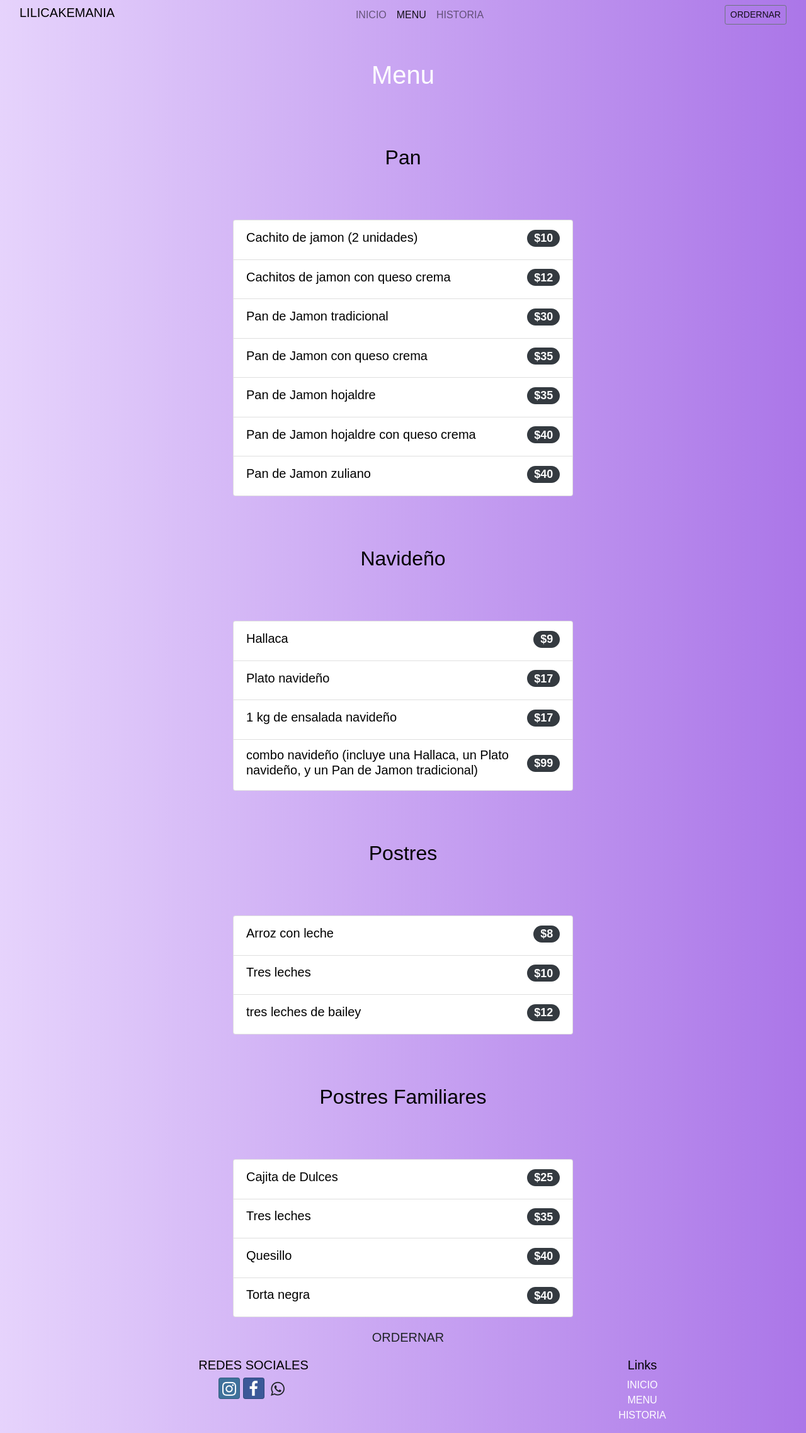
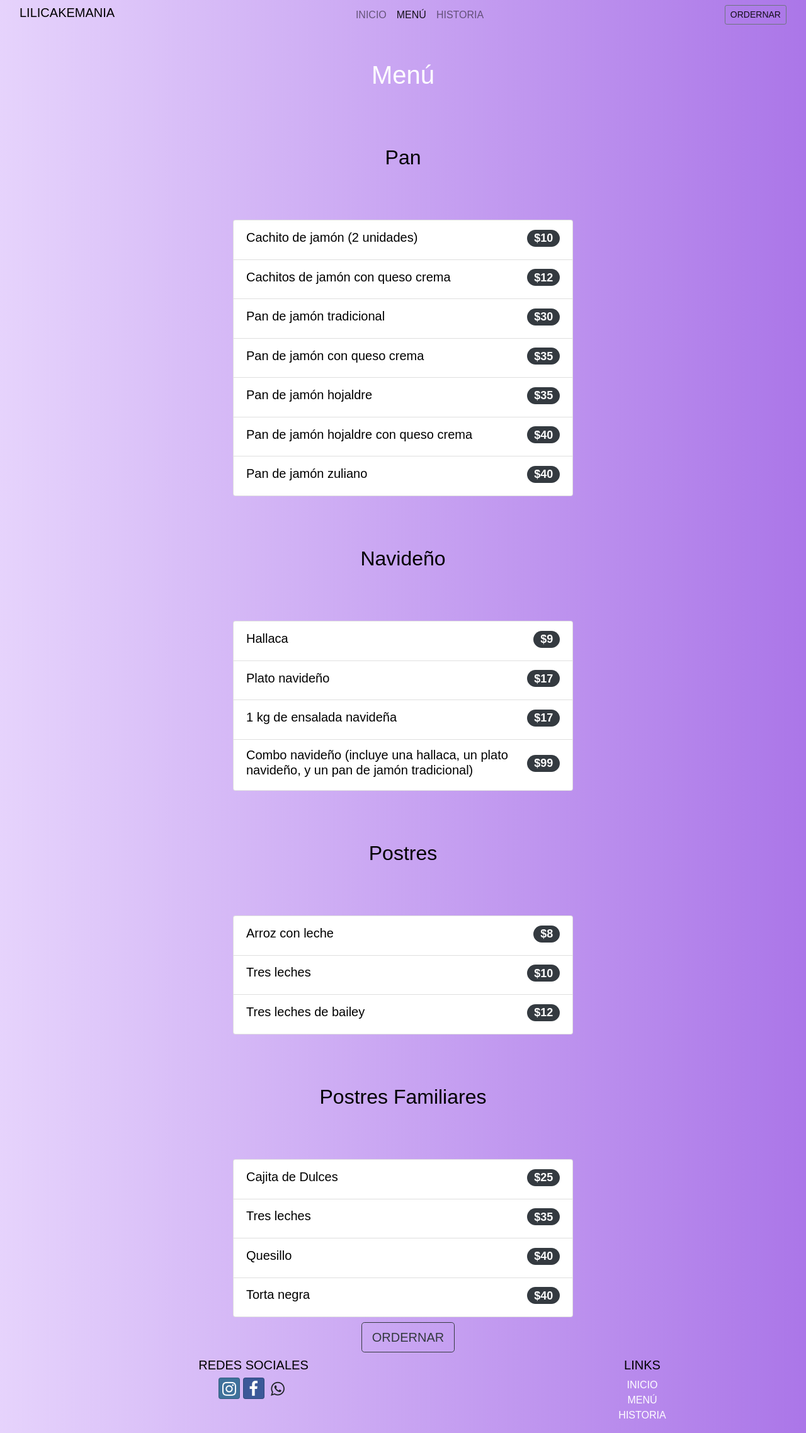
Before and after one commit to joseangelrg1224/lilicakemania-website, a website: page menu.html in a window 1280 px wide. Shown: the whole page at 63% size. Drawn offline with nearby package versions, Linux system fonts and the light colour scheme.

Commit message:
spelling errors

```diff
--- a/menu.html
+++ b/menu.html
@@ -19,14 +19,14 @@
     <body>
         <nav class="navbar navbar-expand-sm navbar-light">
             <div class="container-fluid" id="navbar-content">
-                <a class="navbar-brand mr-3" href="#"><h5>LILICAKEMANIA</h5></a>
+                <a class="navbar-brand mr-3" href="index.html"><h5>LILICAKEMANIA</h5></a>
                 <button class="navbar-toggler" type="button" data-toggle="collapse" data-target="#liliNavbar">
                     <span class="navbar-toggler-icon"></span>
                 </button>
                 <div class="collapse navbar-collapse" id="liliNavbar">
                         <ul class="navbar-nav mx-auto text-center">
                             <li class="nav-item"><a class="nav-link" href="index.html">INICIO</a></li>
-                            <li class="nav-item active"><a class="nav-link" href="#">MENU</a></li>
+                            <li class="nav-item active"><a class="nav-link" href="#">MENÚ</a></li>
                             <li class="nav-item"><a class="nav-link" href="history.html">HISTORIA</a></li>
                         </ul>
                         <span class="navbar-text ml-3 d-flex justify-content-center">
@@ -38,37 +38,37 @@
         </nav>
 
         <div class="container mt-5">
-            <h1 class="text-center">Menu</h1>
+            <h1 class="text-center">Menú</h1>
             <div class="row">
                 <div class="col-12 col-sm-6 mx-auto">
                     <h2>Pan</h2>
                     <ul class="list-group">
                         <li class="list-group-item d-flex justify-content-between align-items-center">
-                            <h5>Cachito de jamon (2 unidades)</h5>
+                            <h5>Cachito de jamón (2 unidades)</h5>
                             <h4><span class="badge badge-dark badge-pill">$10</span></h4>
                         </li>
                         <li class="list-group-item d-flex justify-content-between align-items-center">
-                            <h5>Cachitos de jamon con queso crema</h5>
+                            <h5>Cachitos de jamón con queso crema</h5>
                             <h4><span class="badge badge-dark badge-pill">$12</span></h4>
                         </li>
                         <li class="list-group-item d-flex justify-content-between align-items-center">
-                            <h5>Pan de Jamon tradicional</h5>
+                            <h5>Pan de jamón tradicional</h5>
                             <h4><span class="badge badge-dark badge-pill">$30</span></h4>
                         </li>
                         <li class="list-group-item d-flex justify-content-between align-items-center">
-                            <h5>Pan de Jamon con queso crema</h5>
+                            <h5>Pan de jamón con queso crema</h5>
                             <h4><span class="badge badge-dark badge-pill">$35</span></h4>
                         </li>
                         <li class="list-group-item d-flex justify-content-between align-items-center">
-                            <h5>Pan de Jamon hojaldre</h5>
+                            <h5>Pan de jamón hojaldre</h5>
                             <h4><span class="badge badge-dark badge-pill">$35</span></h4>
                         </li>
                         <li class="list-group-item d-flex justify-content-between align-items-center">
-                            <h5>Pan de Jamon hojaldre con queso crema</h5>
+                            <h5>Pan de jamón hojaldre con queso crema</h5>
                             <h4><span class="badge badge-dark badge-pill">$40</span></h4>
                         </li>
                         <li class="list-group-item d-flex justify-content-between align-items-center">
-                            <h5>Pan de Jamon zuliano</h5>
+                            <h5>Pan de jamón zuliano</h5>
                             <h4><span class="badge badge-dark badge-pill">$40</span></h4>
                         </li>
                     </ul>
@@ -90,11 +90,11 @@
                             <h4><span class="badge badge-dark badge-pill">$17</span></h4>
                         </li>
                         <li class="list-group-item d-flex justify-content-between align-items-center">
-                            <h5>1 kg de ensalada navideño</h5>
+                            <h5>1 kg de ensalada navideña</h5>
                             <h4><span class="badge badge-dark badge-pill">$17</span></h4>
                         </li>
                         <li class="list-group-item d-flex justify-content-between align-items-center">
-                            <h5>combo navideño (incluye una Hallaca, un Plato navideño, y un Pan de Jamon tradicional)</h5>
+                            <h5>Combo navideño (incluye una hallaca, un plato navideño, y un pan de jamón tradicional)</h5>
                             <h4><span class="badge badge-dark badge-pill">$99</span></h4>
                         </li>
                     </ul>
@@ -116,7 +116,7 @@
                             <h4><span class="badge badge-dark badge-pill">$10</span></h4>
                         </li>
                         <li class="list-group-item d-flex justify-content-between align-items-center">
-                            <h5>tres leches de bailey</h5>
+                            <h5>Tres leches de bailey</h5>
                             <h4><span class="badge badge-dark badge-pill">$12</span></h4>
                         </li>
                     </ul>
@@ -154,7 +154,7 @@
             <div class="row">
                 <div class="col-12">
                     <span class="navbar-text ml-3 d-flex justify-content-center">
-                        <a class="btn btn-lg btn-outline-" role="button" href="https://wa.me/message/FKWSNJMBCA6AP1" target="_blank">ORDERNAR</a>
+                        <a class="btn btn-lg btn-outline-dark" role="button" href="https://wa.me/message/FKWSNJMBCA6AP1" target="_blank">ORDERNAR</a>
                     </span>
                 </div>
             </div>
@@ -170,10 +170,10 @@
                         <a class="btn btn-social-icon btn-whatsapp" href="https://wa.me/message/FKWSNJMBCA6AP1" target="_blank"><i class="fa fa-whatsapp"></i></a>
                     </div>
                     <div class="col-4 col-sm-2 offset-1">
-                        <h5>Links</h5>
+                        <h5>LINKS</h5>
                         <ol class="list-unstyled text-center">
                             <li><a href="index.html">INICIO</a></li>
-                            <li><a href="#">MENU</a></li>
+                            <li><a href="#">MENÚ</a></li>
                             <li><a href="history.html">HISTORIA</a></li>
                         </ol>
                     </div>
```
Also changed, not shown: history.html (+4 -4 lines), index.html (+8 -8 lines), css/styles.scss (line endings or trailing spaces), 2 other files.
